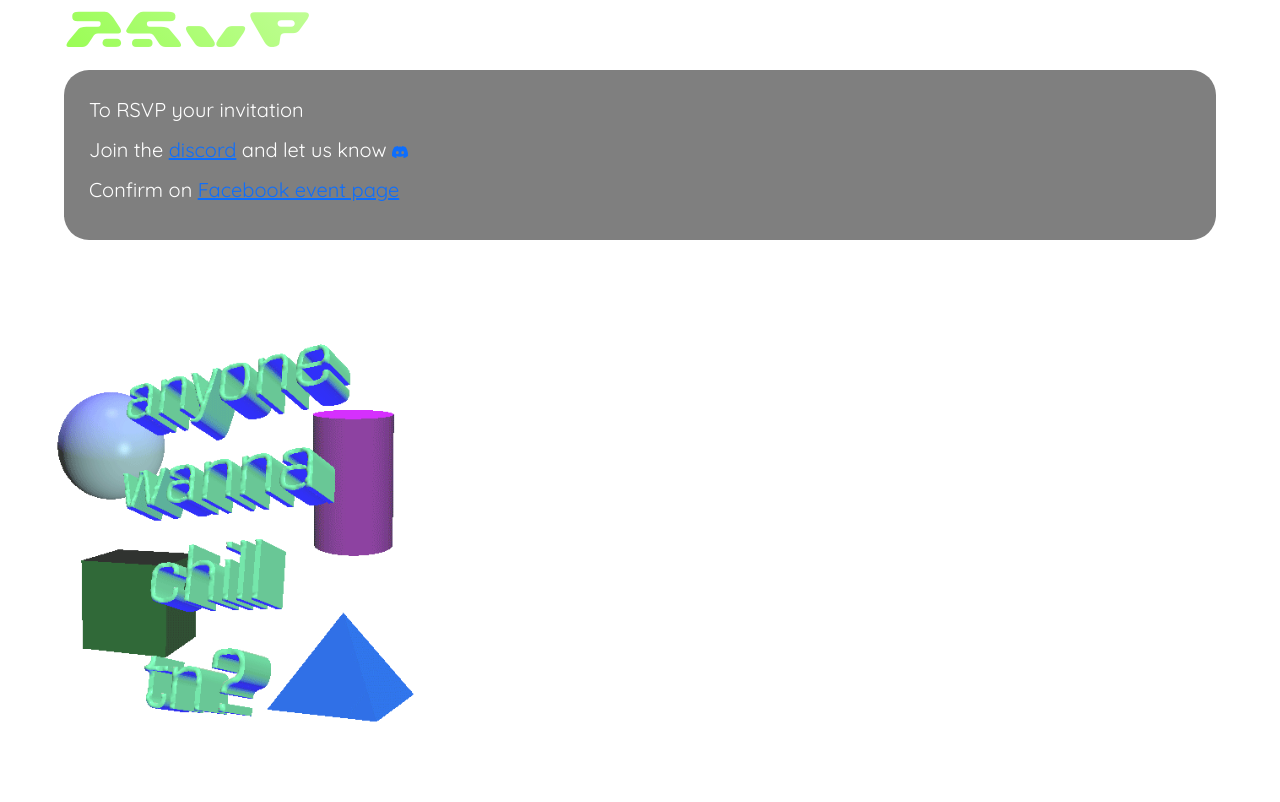
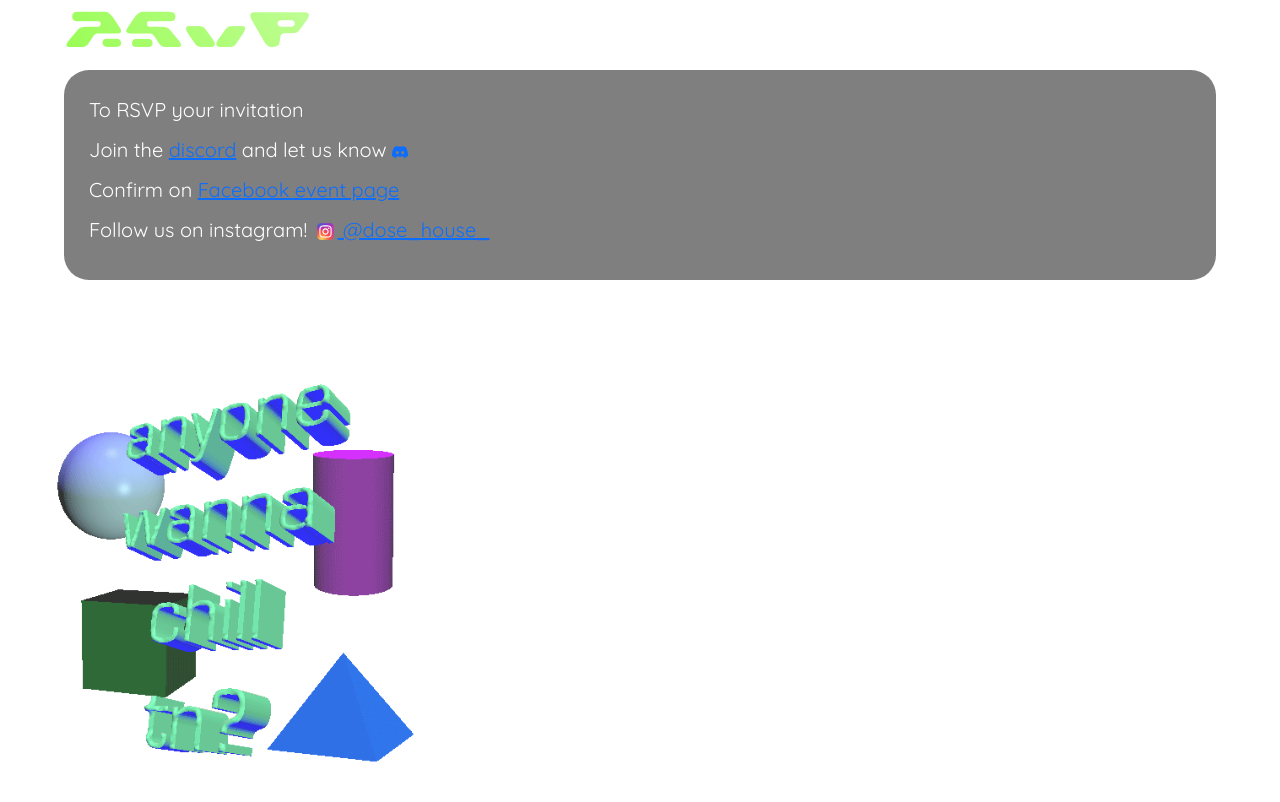
Before and after one commit to WillKopil/alienbeachparty, a plain HTML site: page index.html in a window 1280 px wide. Shown: the part 2070-2872 px from the top of the page. Before the commit the page ends 2832 px from the top, so only its background shows below. Drawn offline with nearby package versions, Linux system fonts and the light colour scheme.

Commit message:
added instagram link

```diff
--- a/index.html
+++ b/index.html
@@ -176,6 +176,13 @@
               >Facebook event page</a
             >
           </p>
+          <p class="myP">
+            Follow us on instagram!
+            <a href="https://www.instagram.com/dose_house_/">
+              <img src="images/insta.svg" height="25" width="25" />
+              @dose_house_
+            </a>
+          </p>
         </div>
       </div>
     </section>
```
Also changed, not shown: images/insta.svg (added), images/squad.jpg (added), images/squad_aspect_shift.jpg (added).
